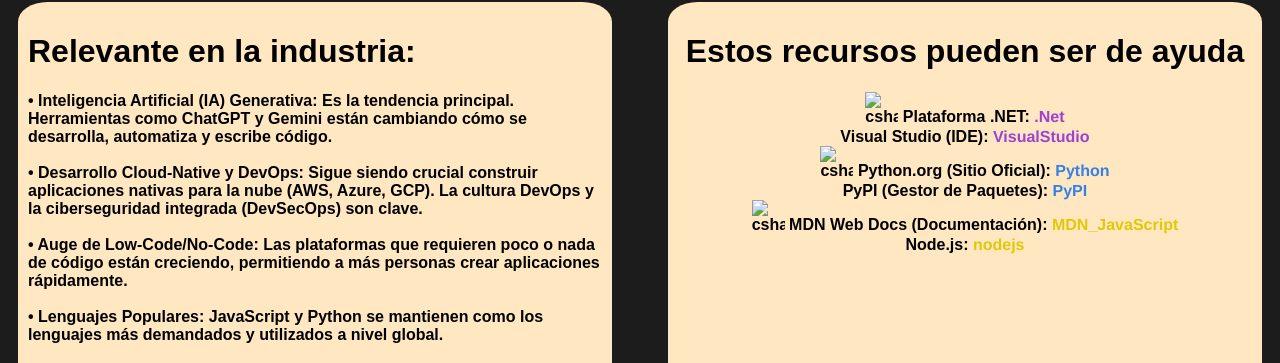
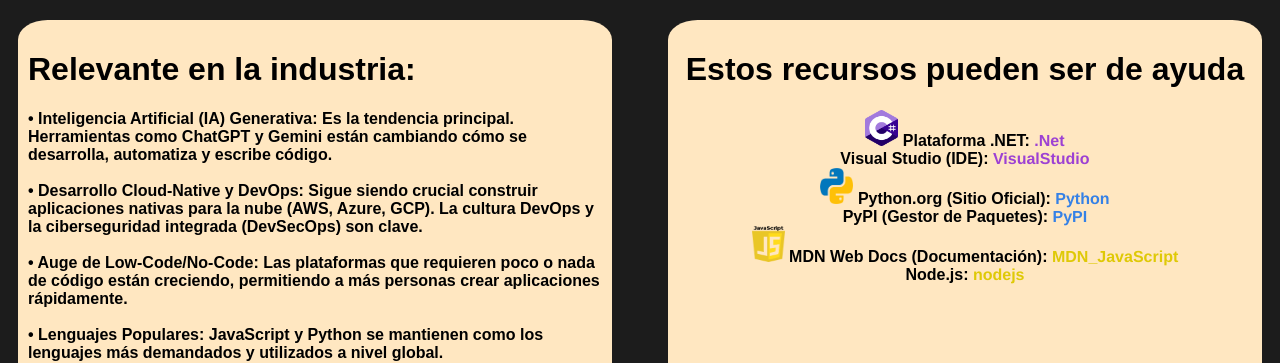
Before and after one commit to Oscolf/ProgTips-AWS, a plain HTML site: page index.html in a window 1280 px wide. Shown: the part 274-637 px from the top of the page. Drawn offline with Linux system fonts and the light colour scheme; the site is published under a folder, as on GitHub Pages, so addresses that start at the root find nothing.

Commit message:
index images resuelto

```diff
--- a/index.html
+++ b/index.html
@@ -26,7 +26,9 @@
         </div>
 
         <section>
+            {/* 1. Imagen Circular */}
             <p class="link">
+                {/* 1. Imagen Circular */}
                 <a href="OtrasPaginas/CSharp.html"><img src="img/CSharp.png" alt="csharpImage"></a>
 
                 <a href="OtrasPaginas/Python.html"><img src="img/PngItem_312064.png" alt="python Image"></a>
@@ -63,7 +65,7 @@
             <div class="recursos">
                 <b>
                     <h1>Estos recursos pueden ser de ayuda</h1>
-                    <img class="logo" src="/img/CSharp.png" alt="csharpImag">
+                    <img class="logo" src="./img/CSharp.png" alt="csharpImag">
 
                     Plataforma .NET:
                     <b><a id="linkV" href="https://dotnet.microsoft.com/en-us/download">.Net</a></b>
@@ -71,14 +73,14 @@
                     Visual Studio (IDE):
                     <b><a id="linkV" href="https://visualstudio.microsoft.com/">VisualStudio</a></b>
                     <br>
-                    <img class="logo" src="/img/PngItem_312064.png" alt="csharpImag">
+                    <img class="logo" src="./img/PngItem_312064.png" alt="csharpImag">
                     Python.org (Sitio Oficial):
                     <b><a id="linkP" href="https://www.python.org/">Python</a></b>
                     <br>
                     PyPI (Gestor de Paquetes):
                     <b><a id="linkP" href="https://pypi.org/">PyPI</a></b>
                     <br>
-                    <img class="logo" src="/img/PngItem_2750983.png" alt="csharpImag">
+                    <img class="logo" src="./img/PngItem_2750983.png" alt="csharpImag">
 
                     MDN Web Docs (Documentación):
                     <b><a id="linkS" href="https://developer.mozilla.org/es/docs/Web/JavaScript">MDN_JavaScript</a></b>
```
